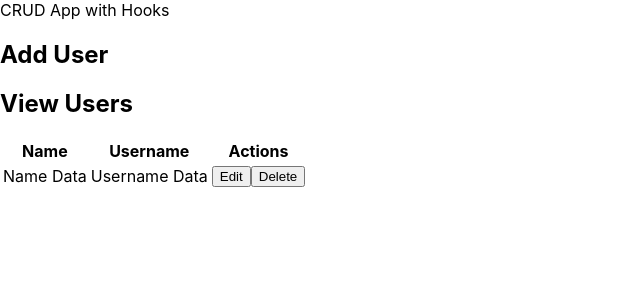
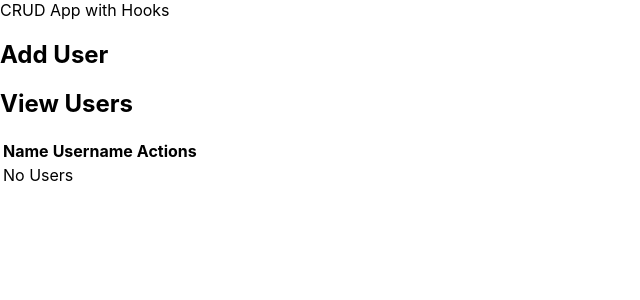
Before and after one commit to jtklier/react-hooks-rtl-demo, a React (Create React App) app: page / in a window 1280 px wide. Shown: the top 300 px of the page, without its empty margins (0-640 px from the left). Built offline with nearby package versions, Linux system fonts and the light colour scheme.

Commit message:
feat: 🎸 (UserTable) Display 'No Users' in table with no users

```diff
--- a/src/UserTable/UserTable.js
+++ b/src/UserTable/UserTable.js
@@ -23,12 +23,7 @@ const UserTable = ({ users }) => (
                 ))
             ) : (
                     <tr>
-                        <td>Name Data</td>
-                        <td>Username Data</td>
-                        <td>
-                            <button>Edit</button>
-                            <button>Delete</button>
-                        </td>
+                        <td colSpan={3}>No Users</td>
                     </tr>
                 )}
         </tbody>
```
Also changed, not shown: 1 other file (tests, documents, lock files or other folders).
